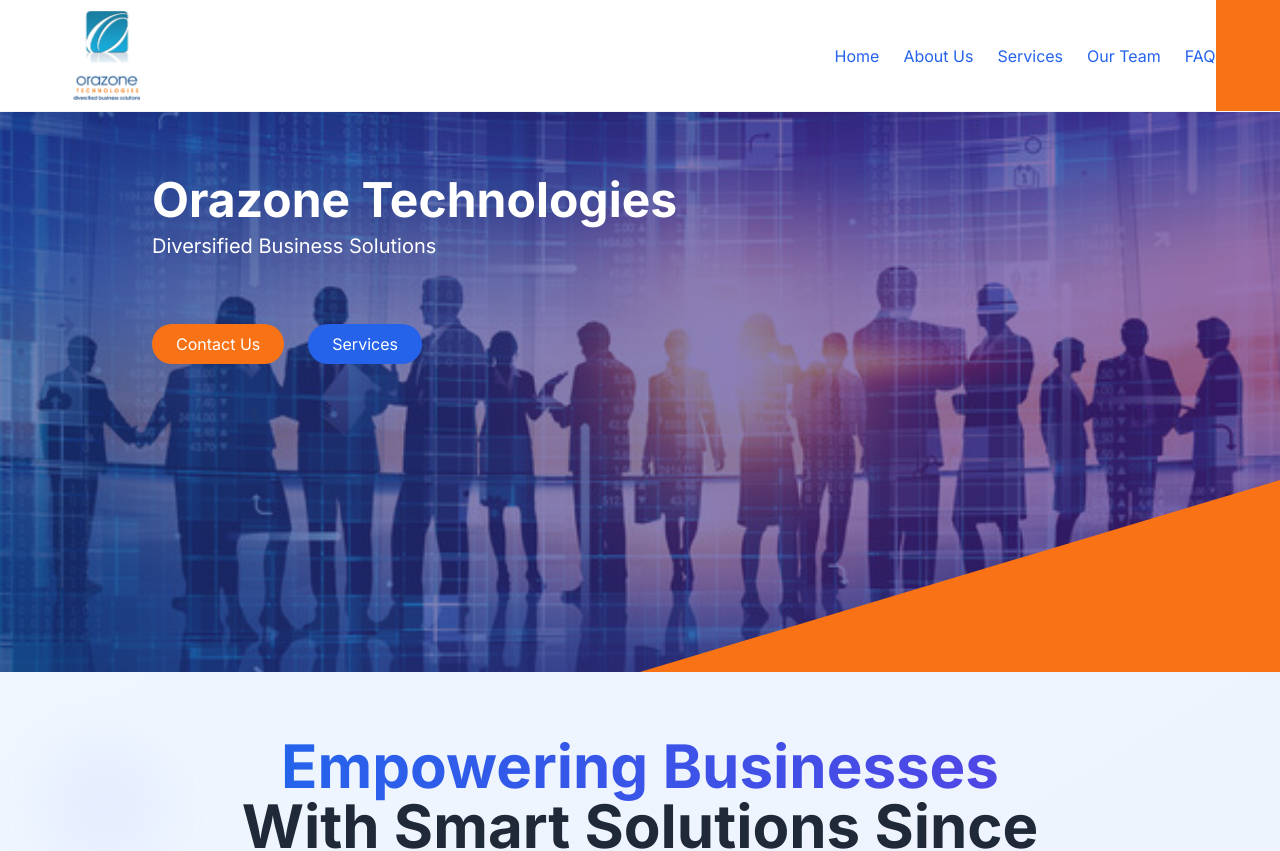
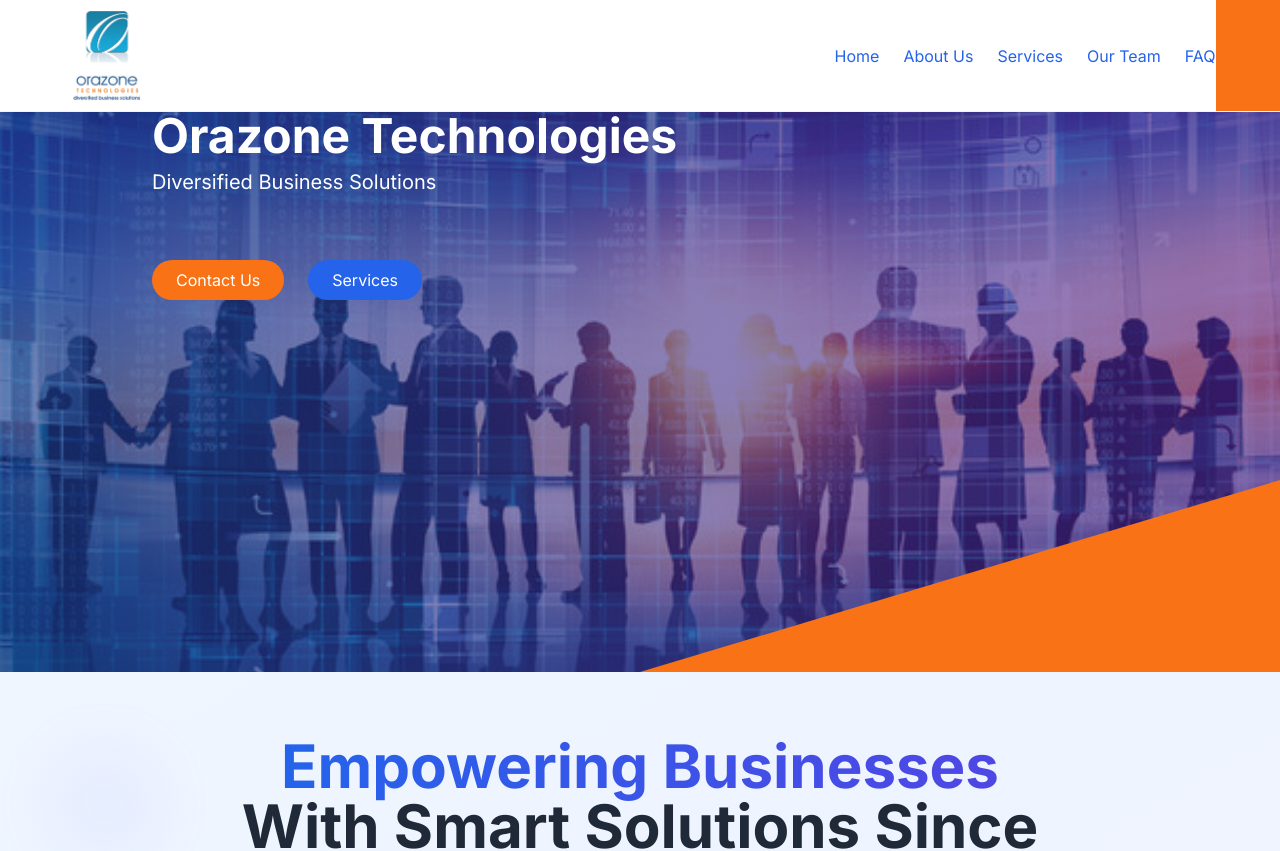
Before and after one commit to mustafaali2oo3/Orazone-tech, a Next.js app: page / in a window 1280 px wide. Shown: the top 851 px of the page. Built offline with nearby package versions, Linux system fonts and the light colour scheme.

Commit message:
Update page.tsx

```diff
--- a/app/page.tsx
+++ b/app/page.tsx
@@ -56,7 +56,7 @@ export default function Home() {
         <div className="absolute inset-0 z-0 bg-gradient-to-r from-blue-900/60 to-purple-900/60" />
 
         <div className="container mx-auto relative z-10 h-full flex items-center">
-          <div className="max-w-2xl pl-8 md:pl-16 lg:pl-24 mt-16">
+          <div className="max-w-2xl pl-8 md:pl-16 lg:pl-24 mt-22">
             <h1 className="text-5xl font-bold mb-2">Orazone Technologies</h1>
             <p className="text-xl mb-16">Diversified Business Solutions</p>
             <div className="flex gap-6">
```
